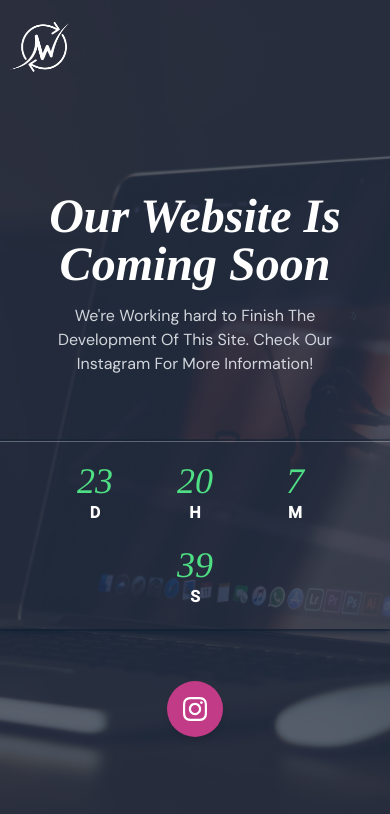
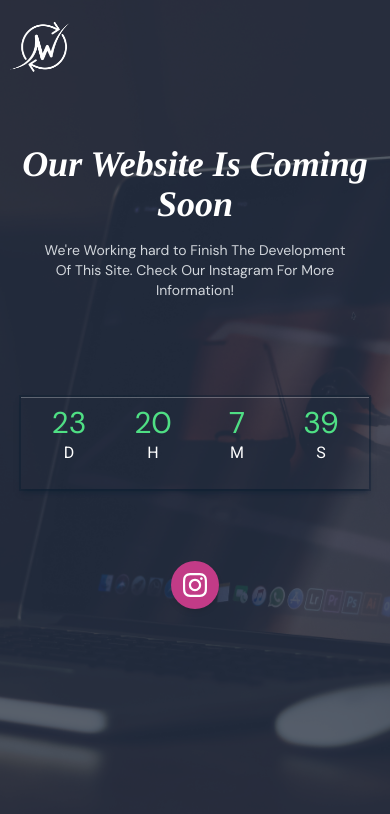
Before and after one commit to askwebsync/websync-landing, a Vue app: page / in a window 390 px wide. Shown: the top 814 px of the page. Built offline with nearby package versions, Linux system fonts and the light colour scheme.

Commit message:
rapihin responsive

```diff
--- a/src/App.vue
+++ b/src/App.vue
@@ -9,15 +9,15 @@
       <img src="../public/logo-1.png" alt="logo" class="w-16 h-16 object-fit" />
     </div>
     <div
-      class="flex flex-col gap-8 z-10 items-center justify-center text-center mt-24"
+      class="flex flex-col gap-12 md:gap-8 z-10 items-center justify-center text-center py-12 md:py-20"
     >
       <div
         class="mx-auto space-y-4 center animate__animated animate__bounce animate__slow"
       >
-        <h1 class="text-5xl md:text-6xl font-bold text-white">
+        <h1 class="text-4xl md:text-6xl font-bold text-white">
           Our Website Is Coming Soon
         </h1>
-        <h2 class="text-gray-300 text-md md:text-lg lg:text-xl max-w-xs">
+        <h2 class="text-gray-300 text-sm md:text-lg lg:text-xl max-w-xs">
           We're Working hard to Finish The Development Of This Site. Check Our
           Instagram For More Information!
         </h2>
@@ -25,40 +25,40 @@
 
       <hr />
       <div
-        class="flex flex-wrap justify-center p-5 text-center gap-1 md:gap-12 shadow-custom"
+        class="flex flex-wrap justify-center p-2 md:p-4 text-center gap-1 md:gap-12 shadow-custom"
       >
-        <div class="flex flex-col w-24 md:w-auto md:mx-2 mb-4 md:mb-0">
-          <h1 class="text-green-400 text-4xl md:text-5xl">
+        <div class="flex flex-col w-20 md:w-auto md:mx-2 mb-4 md:mb-0">
+          <h2 class="text-green-400 text-3xl md:text-5xl">
             {{ day }}
-          </h1>
-          <p class="text-white text-base font-semibold md:text-lg">D</p>
+          </h2>
+          <p class="text-white text-base md:text-lg">D</p>
         </div>
-        <div class="flex flex-col w-24 md:w-auto md:mx-2 mb-4 md:mb-0">
-          <h1 class="text-green-400 text-4xl md:text-5xl">
+        <div class="flex flex-col w-20 md:w-auto md:mx-2 mb-4 md:mb-0">
+          <h2 class="text-green-400 text-3xl md:text-5xl">
             {{ hours }}
-          </h1>
-          <p class="text-white text-base font-semibold md:text-lg">H</p>
+          </h2>
+          <p class="text-white text-base md:text-lg">H</p>
         </div>
-        <div class="flex flex-col w-24 md:w-auto md:mx-2 mb-4 md:mb-0">
-          <h1 class="text-green-400 text-4xl md:text-5xl">
+        <div class="flex flex-col w-20 md:w-auto md:mx-2 mb-4 md:mb-0">
+          <h2 class="text-green-400 text-3xl md:text-5xl">
             {{ minutes }}
-          </h1>
-          <p class="text-white text-base font-semibold md:text-lg">M</p>
+          </h2>
+          <p class="text-white text-base md:text-lg">M</p>
         </div>
-        <div class="flex flex-col w-24 md:w-auto md:mx-2">
-          <h1 class="text-green-400 text-4xl md:text-5xl">
+        <div class="flex flex-col w-20 md:w-auto md:mx-2">
+          <h2 class="text-green-400 text-3xl md:text-5xl">
             {{ seconds }}
-          </h1>
-          <p class="text-white text-base font-semibold md:text-lg">S</p>
+          </h2>
+          <p class="text-white text-base md:text-lg">S</p>
         </div>
       </div>
-      <div class="flex justify-center z-10 mt-5">
+      <div class="flex justify-center z-10 mt-6">
         <a href="https://www.instagram.com/websync.id/">
           <button
             type="button"
             data-te-ripple-init
             data-te-ripple-color="light"
-            class="mb-2 inline-block rounded-full p-4 md:p-5 text-xs md:text-base font-medium uppercase leading-normal text-white shadow-md transition duration-150 ease-in-out hover:shadow-lg focus:shadow-lg focus:outline-none focus:ring-0 active:shadow-lg"
+            class="mb-2 inline-block rounded-full p-3 md:p-4 text-xs md:text-base font-medium uppercase leading-normal text-white shadow-md transition duration-150 ease-in-out hover:shadow-lg focus:shadow-lg focus:outline-none focus:ring-0 active:shadow-lg"
             style="background-color: #c13584"
           >
             <svg
```
